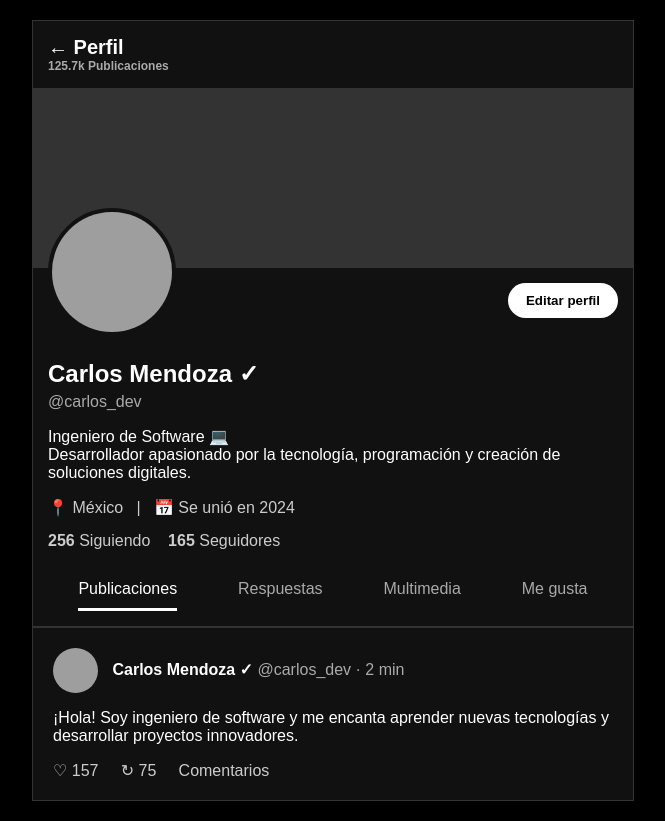
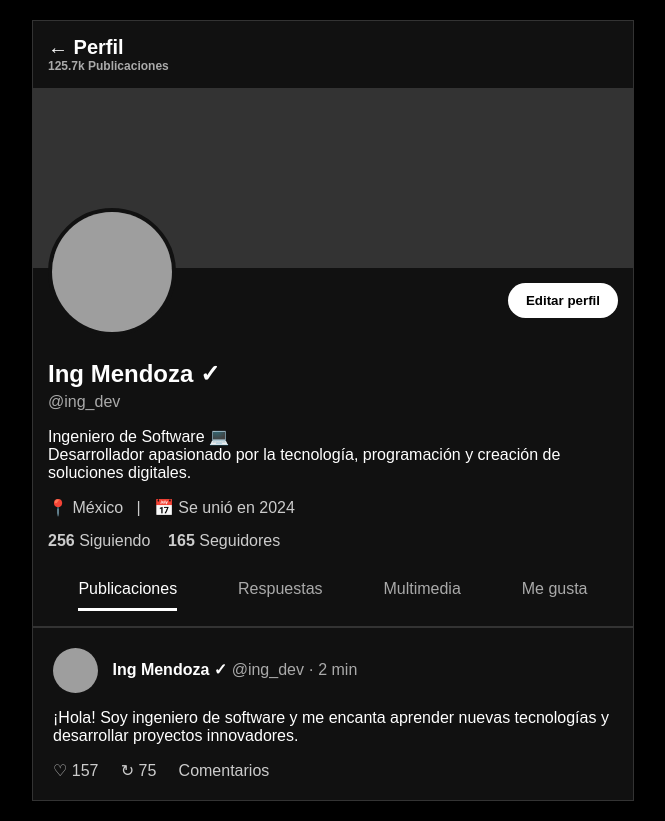
Before and after one commit to marianareyesl/X, a plain HTML site: page perfil.html in a window 1280 px wide. Shown: the whole page, without its empty margins (307-972 px from the left). Drawn offline with Linux system fonts and the light colour scheme; grey boxes are pictures that could not be loaded.

Commit message:
actualiza perfil de usuario

```diff
--- a/perfil.html
+++ b/perfil.html
@@ -126,9 +126,9 @@
                 alt="Foto de perfil"
             >
 
-            <h2>Carlos Mendoza ✓</h2>
+            <h2>Ing Mendoza ✓</h2>
 
-            <div class="usuario">@carlos_dev</div>
+            <div class="usuario">@ing_dev</div>
 
             <p>
                 Ingeniero de Software 💻
@@ -160,11 +160,11 @@
 
             <img
                 src="https://i.pinimg.com/736x/d0/40/9f/d0409fad20291472cad42d38f3d9de23.jpg"
-                alt="Foto de Carlos"
+                alt="Foto de ing"
             >
 
-            <span class="nombre">Carlos Mendoza ✓</span>
-            <span class="usuario">@carlos_dev · 2 min</span>
+            <span class="nombre">Ing Mendoza ✓</span>
+            <span class="usuario">@ing_dev · 2 min</span>
 
             <p>
                 ¡Hola! Soy ingeniero de software y me encanta
```
